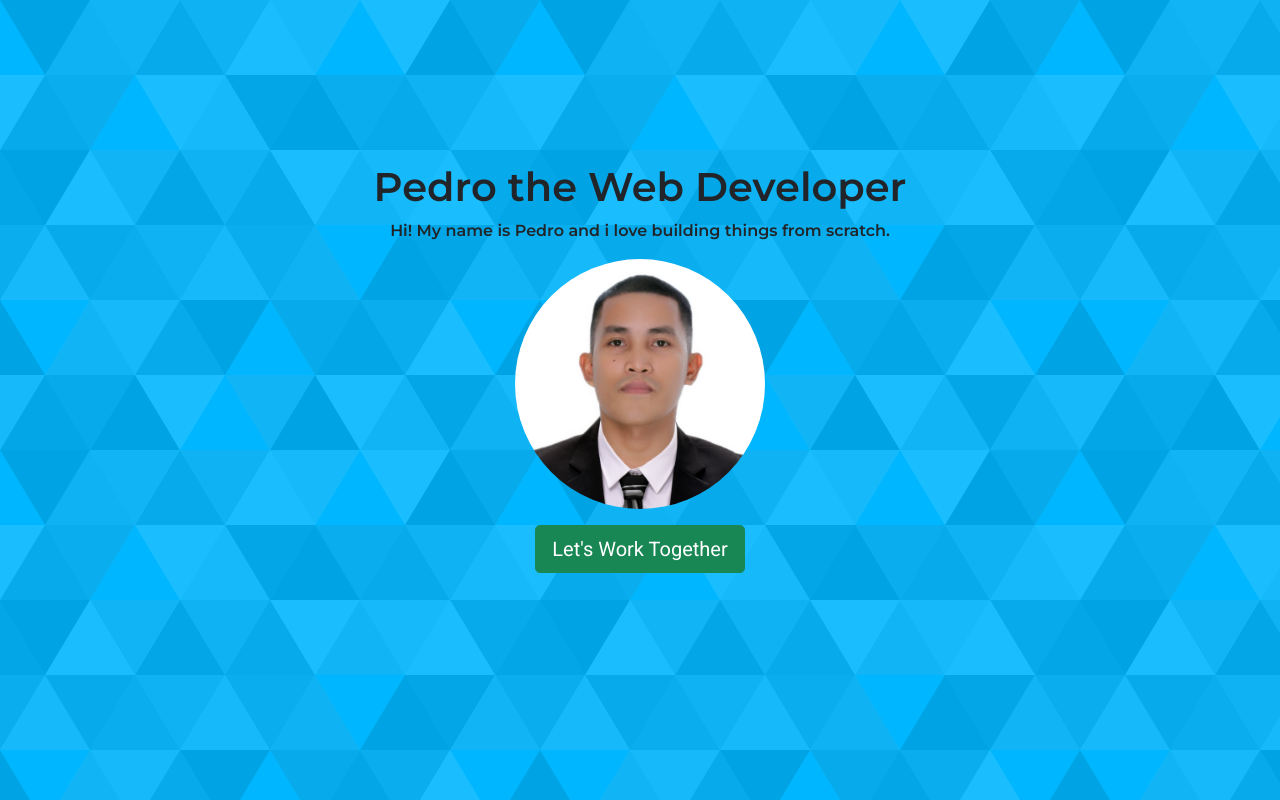
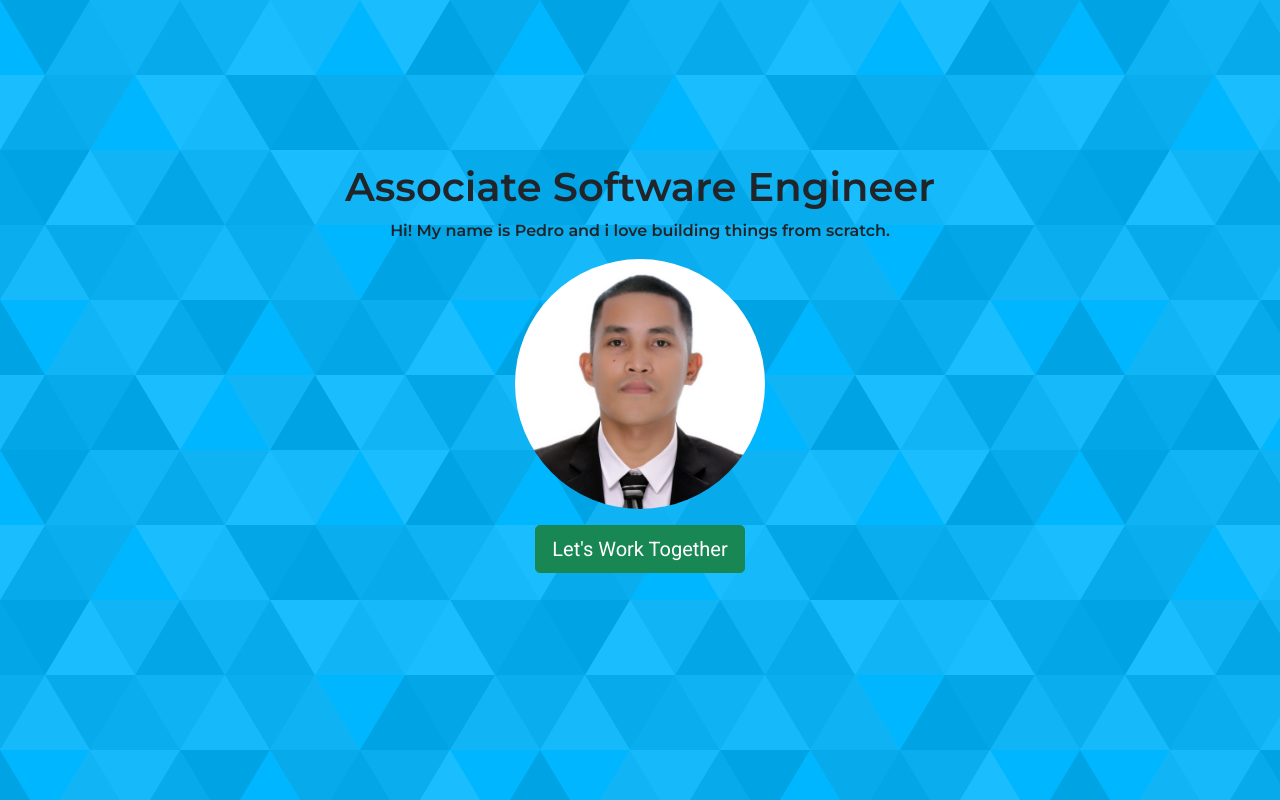
Before and after one commit to Pete1116/fcbporfolio, a plain HTML site: page index.html in a window 1280 px wide. Drawn offline with nearby package versions, Linux system fonts and the light colour scheme.

Commit message:
4 commit

```diff
--- a/index.html
+++ b/index.html
@@ -28,7 +28,7 @@
 		<!-- id is an attribute to name a tage uniquely -->
 		<section id="landing" class="text-center mt-5">
 			<h1>
-				Pedro the Web Developer
+				Associate Software Engineer
 			</h1>
 			<p>Hi! My name is Pedro and i love building things from scratch.</p>
 
```
